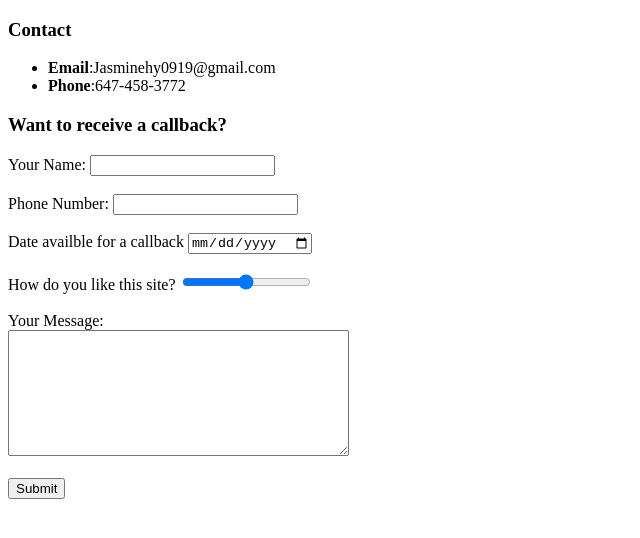
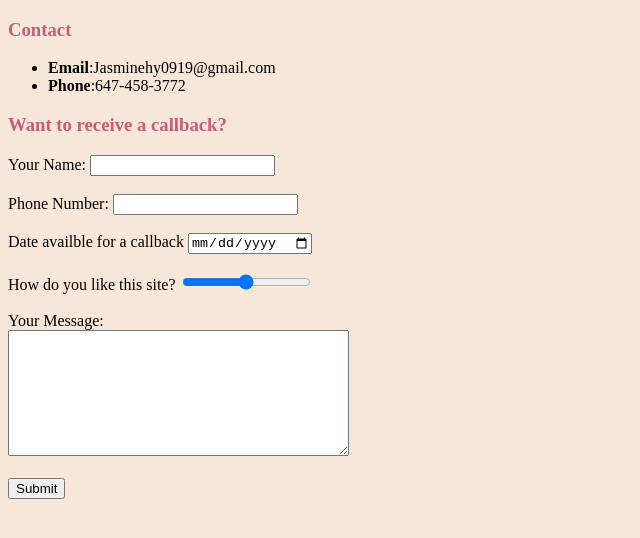
Before and after one commit to Jasminehy0919/cv, a plain HTML site: page contacts.html in a window 1280 px wide. Shown: the whole page, without its empty margins (0-640 px from the left). Drawn offline with Linux system fonts and the light colour scheme.

Commit message:
Add files via upload

```diff
--- a/contacts.html
+++ b/contacts.html
@@ -2,7 +2,8 @@
 <html lang="en" dir="ltr">
   <head>
     <meta charset="utf-8">
-    <title></title>
+    <title>Contact</title>
+      <link rel="stylesheet" href="css/style.css">
   </head>
   <body>
     <h3>Contact</h3>
```
Also changed, not shown: hobbies.html (+2 -1 lines).
